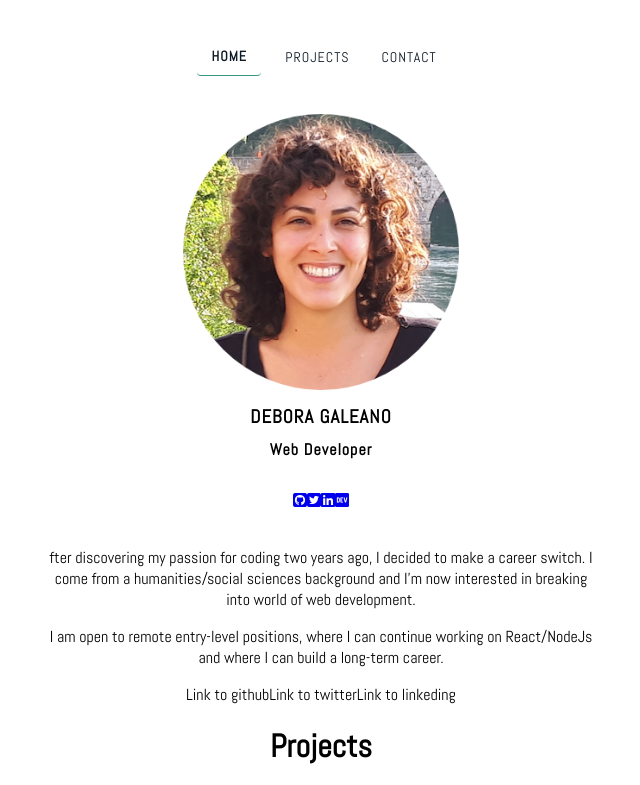
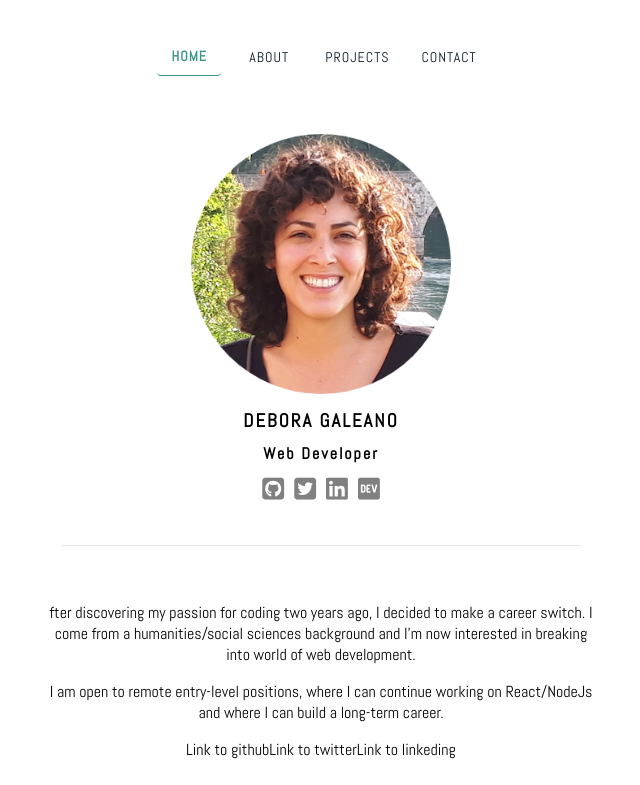
Before and after one commit to deboragaleano/portfolio-website-react, a React (Create React App) app: page / in a window 1280 px wide. Shown: the top 785 px of the page, without its empty margins (319-959 px from the left). Built offline with nearby package versions, Linux system fonts and the light colour scheme; grey boxes are pictures that could not be loaded.

Commit message:
fix home

```diff
--- a/src/components/About.js
+++ b/src/components/About.js
@@ -1,8 +1,6 @@
 import React from 'react';
+import {makeStyles} from '@material-ui/styles';
 import {Container} from '@material-ui/core';
-import {makeStyles} from '@material-ui/styles';
-import photo from '../assets/circle-dg-pic.png';
-import '../App.css';
 
 const useStyles = makeStyles({
     btn: {
@@ -10,17 +8,6 @@ const useStyles = makeStyles({
         color: 'white',
         padding: '0 30px',
     },
-    img: {
-        maxWidth: '50%'
-    },
-    title: {
-        margin: '10px',
-        letterSpacing: '1px',
-    },
-    icons: {
-        padding: '20px'
-    }
-
 })
 
 function About() {
@@ -28,16 +15,6 @@ function About() {
 
     return (
             <Container maxWidth='sm'>
-                <div>
-                    <img className={classes.img} src={photo} alt="debora"/>
-                    <h3 className={classes.title}>DEBORA GALEANO</h3>
-                    <h4 className={classes.title}>Web Developer</h4>
-                    <div className={classes.icons}>
-                        <a href="https://github.com/deboragaleano" target='_blank' rel="noopener noreferrer"><i class="fab fa-github-square"></i></a>
-                        <a href="https://twitter.com/dmgalser" target='_blank' rel="noopener noreferrer"><i class="fab fa-twitter-square"></i></a>
-                        <a href="https://www.linkedin.com/in/debora-galeano/" target='_blank' rel="noopener noreferrer"><i class="fab fa-linkedin"></i></a>
-                        <a href="https://dev.to/deboragaleano" target='_blank' rel="noopener noreferrer"><i class="fab fa-dev"></i></a>
-                    </div>
                 <div>
                     <p>fter discovering my passion for coding two years ago, I decided to make a career switch. I come from a humanities/social sciences background and I'm now interested in breaking into world of web development.</p>
                     <p>I am open to remote entry-level positions, where I can continue working on React/NodeJs and where I can build a long-term career.
@@ -49,7 +26,6 @@ function About() {
                 <a>Link to github</a>
                 <a>Link to twitter</a>
                 <a>Link to linkeding</a>
-                </div>
             </Container>
     )
 }
--- a/src/components/Home.js
+++ b/src/components/Home.js
@@ -1,11 +1,79 @@
 import React from 'react'
+import {Container} from '@material-ui/core';
+import {makeStyles} from '@material-ui/styles';
+import photo from '../assets/circle-dg-pic.png';
 import About from './About';
 import Projects from './Projects'
 import Footer from './Footer';
 
+const useStyles = makeStyles({
+    root: {
+        // backgroundColor: '#282c34', react background
+        // #f5f5f5 grey kind of background
+        padding: '40px'
+    },
+    img: {
+        maxWidth: '50%'
+    },
+    title: {
+        margin: '10px',
+        letterSpacing: '2px',
+    },
+    icon: {
+        textDecoration: 'none',
+        margin: '5px',
+        color: 'grey',
+        fontSize: '25px',
+        '&:hover': {
+            color: '#339381f7',
+            transition: 'all 1s ease',
+          },
+    },
+    line: {
+        borderBottom: '1px solid #E8E8E8',
+        marginTop: '40px'
+    }
+})
+
+// shade of green #669999
+
 function Home() {
+    const classes = useStyles();
+
     return (
-        <>
+            <>
+            <Container maxWidth='sm' className={classes.root}>
+               <img className={classes.img} src={photo} alt="debora"/>
+                <h3 className={classes.title}>DEBORA GALEANO</h3>
+                <h4 className={classes.title}>Web Developer</h4>
+                <div className={classes.icons}>
+                    <a href="https://github.com/deboragaleano"
+                        target='_blank'
+                        rel="noopener noreferrer"
+                        className={classes.icon}>
+                        <i className="fab fa-github-square"></i>
+                    </a>
+                    <a href="https://twitter.com/dmgalser"
+                        target='_blank'
+                        rel="noopener noreferrer"
+                        className={classes.icon}>
+                        <i className="fab fa-twitter-square"></i>
+                    </a>
+                    <a href="https://www.linkedin.com/in/debora-galeano/"
+                        target='_blank'
+                        rel="noopener noreferrer"
+                        className={classes.icon}>
+                        <i className="fab fa-linkedin"></i>
+                    </a>
+                    <a href="https://dev.to/deboragaleano"
+                        target='_blank'
+                        rel="noopener noreferrer"
+                        className={classes.icon}>
+                        <i className="fab fa-dev"></i>
+                    </a>
+                </div>
+                <div className={classes.line}></div>
+            </Container>
             <About />
             <Projects />
             <Footer />
--- a/src/components/Navbar.js
+++ b/src/components/Navbar.js
@@ -20,7 +20,7 @@ const NavButton = withStyles((theme) => ({
 
 const useStyles = makeStyles((theme) => ({
     root: {
-        margin: '30px 0 30px 0',
+        margin: '30px 0 10px 0',
     },
     margin: {
         margin: theme.spacing(1),
@@ -28,6 +28,7 @@ const useStyles = makeStyles((theme) => ({
     active: {
         fontWeight: 'bolder',
         borderBottom: '1px solid #339381f7',
+        color: '#339381f7'
     }
 }))
 
@@ -38,6 +39,8 @@ function Navbar() {
         <Container className={classes.root}>
             <NavButton component={NavLink} to='/' exact activeClassName={classes.active}className={classes.margin}>
                 Home</NavButton>
+            <NavButton component={NavLink} to='/about' exact activeClassName={classes.active}className={classes.margin}>
+                About</NavButton>
             <NavButton component={NavLink} to="/projects" exact activeClassName={classes.active} className={classes.margin}>
                 Projects</NavButton>
             <NavButton  component={NavLink} to="/contact" exact activeClassName={classes.active} className={classes.margin}>
```
Also changed, not shown: src/assets/logo.png (renamed from public/logo.png). Lines whose indentation alone changed are shown as unchanged.
